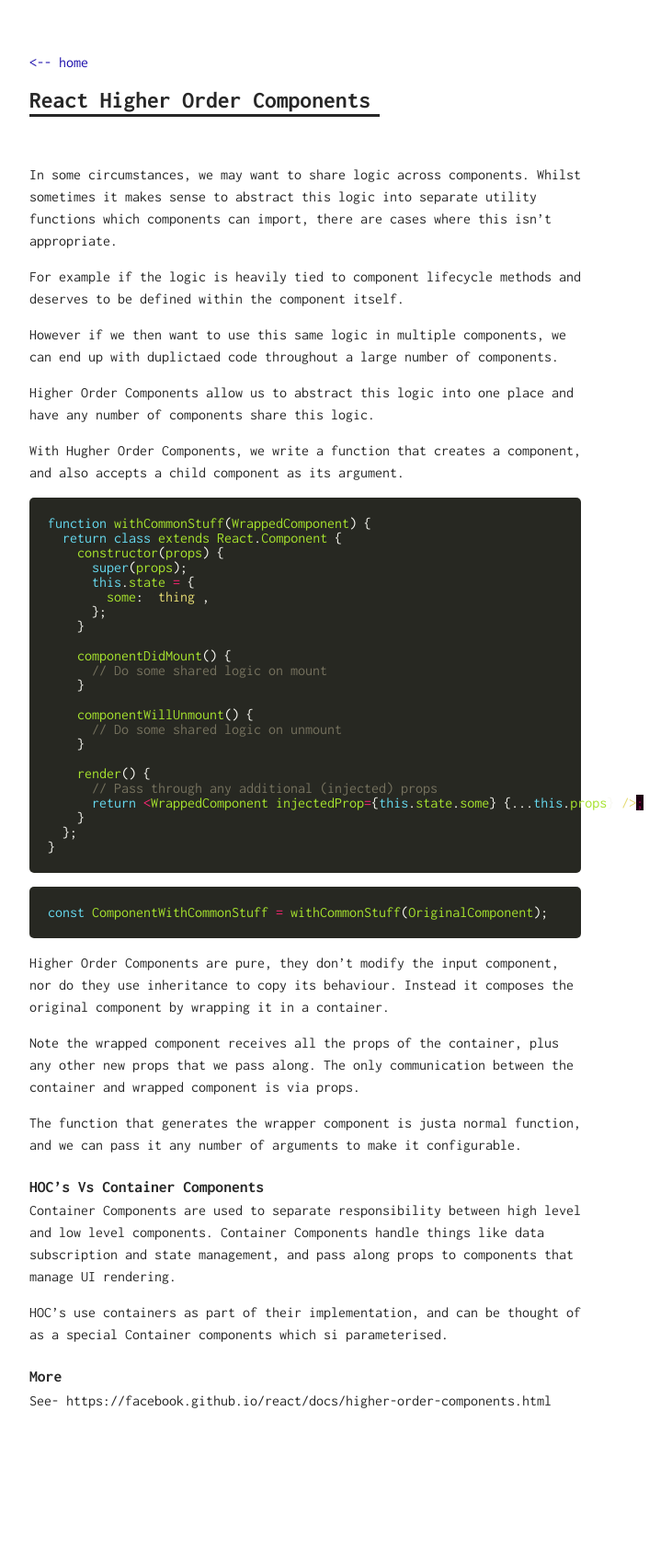
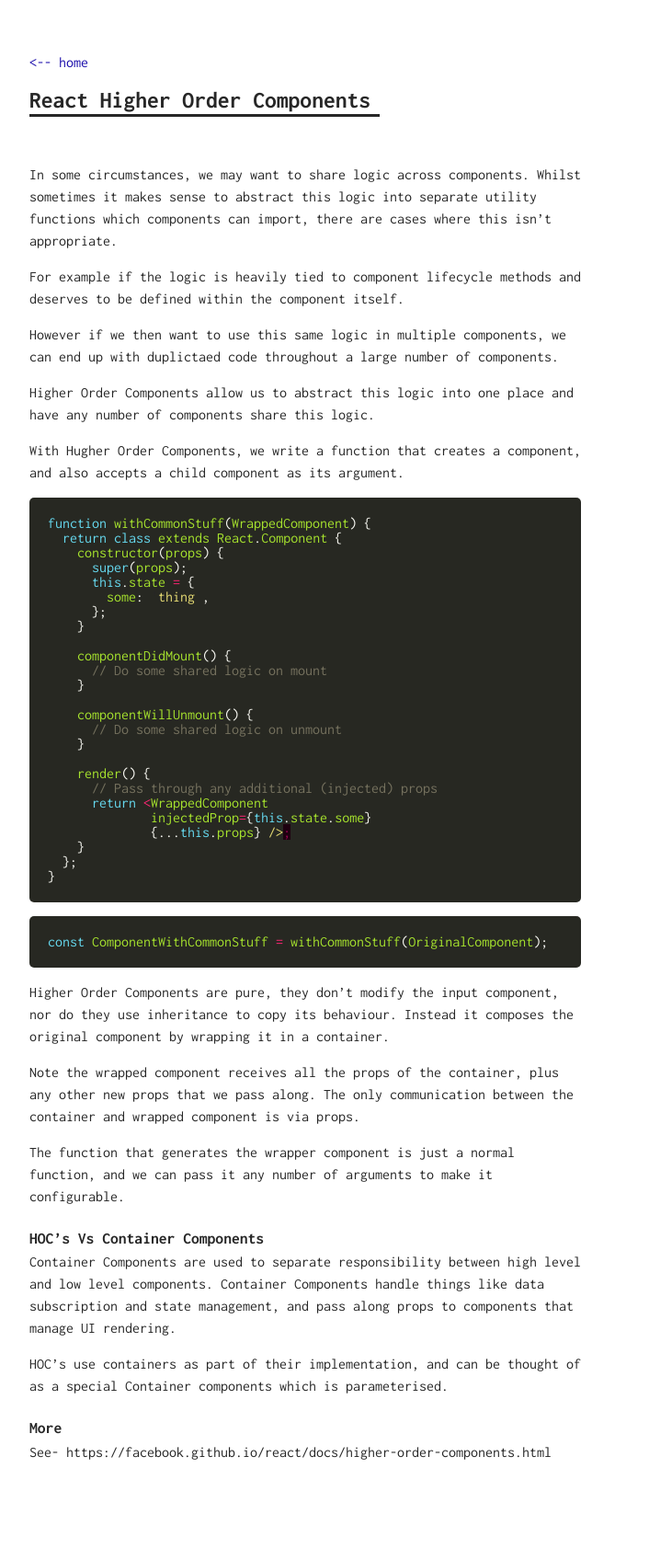
Before and after one commit to iamandyjones/js-notes, a Jekyll site: the page built from _posts/2017-02-07-react-higher-order-components.md, in a window 1280 px wide. Shown: the whole page at 92% size, without its empty margins (308-1039 px from the left). Built offline with Jekyll 4.4.1, drawn with Linux system fonts in a browser that asks for light colours; before the commit the page ends 1640 px from its top, so only the background shows below that.

Commit message:
Update 2017-02-07-react-higher-order-components.md

```diff
--- a/_posts/2017-02-07-react-higher-order-components.md
+++ b/_posts/2017-02-07-react-higher-order-components.md
@@ -46,13 +48,13 @@ Higher Order Components are pure, they don't modify the input component, nor do
 
 Note the wrapped component receives all the props of the container, plus any other new props that we pass along. The only communication between the container and wrapped component is via props.
 
-The function that generates the wrapper component is justa  normal function, and we can pass it any number of arguments to make it configurable.
+The function that generates the wrapper component is just a normal function, and we can pass it any number of arguments to make it configurable.
 
 ## HOC's Vs Container Components
 
 Container Components are used to separate responsibility between high level and low level components. Container Components handle things like data subscription and state management, and pass along props to components that manage UI rendering.
 
-HOC's use containers as part of their implementation, and can be thought of as a special Container components which si parameterised.
+HOC's use containers as part of their implementation, and can be thought of as a special Container components which is parameterised.
 
 ## More
 
```
Also changed, not shown: other parts of _posts/2017-02-07-react-higher-order-components.md (+3 -1 lines).
